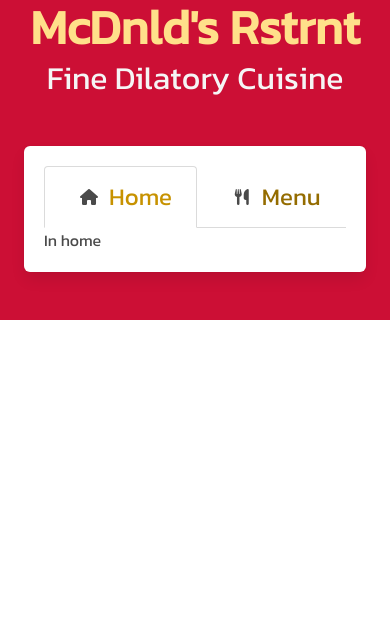
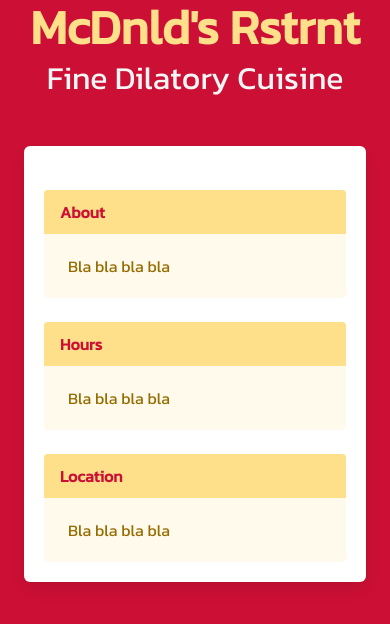
Before and after one commit to open-industry/Restaurant-Template, a React (Create React App) app: page / in a window 390 px wide. Shown: the top 624 px of the page. Built offline with nearby package versions, Linux system fonts and the light colour scheme.

Commit message:
update css breakpoints and component properties

```diff
--- a/src/App.css
+++ b/src/App.css
@@ -5,6 +5,31 @@
   box-sizing: border-box;
 }
 
+/* for Link components */
 .active-font {
   color: #C79200!important;
 }
+
+/* if display is less than or equal to 1023px (less than desktop) */
+@media (max-width: 1023px) {
+  article {
+    width: 100%;
+  }
+
+  /* display for desktop only, hide on mobile */
+  .desktop {
+    display: none!important;
+  }
+}
+
+/* display is greater than or equal to 1024px (desktop only) */
+@media (min-width: 1024px) {
+    article {
+      width: 50%;
+  }
+
+  /* display for mobile only, hide on desktop */
+  .mobile {
+    display: none!important;
+  }
+}
--- a/src/App.js
+++ b/src/App.js
@@ -9,7 +9,7 @@
 
 const navItems = ['Home', 'Menu', 'Contact'];
 
-// icon className selector function for font awesome
+// helper function for font awesome icon className slection based on nav item
 const iconClass = (nav) => {
   switch (nav) {
       case navItems[0]:
@@ -24,8 +24,10 @@
 };
 
 function App() {
+  // state for navbar
   const [activeNav, setActiveNav] = useState(() => navItems[0]);
 
+  // onClick handler for Link component to update activeNav state
   const handleNavClick = (nav) => {
     setActiveNav(pevNav => nav);
   }
@@ -39,7 +41,7 @@
       <main className="section has-background-danger-dark">
         <div className="box">
           <div className="container has-background-white">
-            <div className="tabs is-large is-boxed is-centered">
+            <div className="tabs is-large is-boxed is-centered desktop">
               <ul>
                 {navItems.map((item) => (
                   <li key={item} className={item === activeNav ? "is-active" : null}>
@@ -48,7 +50,7 @@
                       className={item === activeNav ? "active-font" : "has-text-warning-dark"}
                       onClick={() => handleNavClick(item)}
                     >
-                      <span className="icon is-small has-text-grey-dark">
+                      <span className={`icon is-small ${item === activeNav ? 'has-text-danger-dark' : 'has-text-grey-dark'}`}>
                         <i className={`${iconClass(item)} is-size-6`}></i>
                       </span>
                       {item}
--- a/src/components/home.js
+++ b/src/components/home.js
@@ -1,10 +1,34 @@
 import React from 'react';
+import '../App.css';
 
 export default function Home() {
 
   return (
-    <>
-      <h1>In home</h1>
-    </>
+    <div className="is-flex is-flex-direction-column is-align-items-center pt-5">
+      <article className="message is-warning">
+        <div className="message-header has-text-danger-dark">
+          <p>About</p>
+        </div>
+        <div className="message-body">
+          <p>Bla bla bla bla</p>
+        </div>
+      </article>
+      <article className="message is-warning">
+        <div className="message-header has-text-danger-dark">
+          <p>Hours</p>
+        </div>
+        <div className="message-body">
+          <p>Bla bla bla bla</p>
+        </div>
+      </article>
+      <article className="message is-warning">
+        <div className="message-header has-text-danger-dark">
+          <p>Location</p>
+        </div>
+        <div className="message-body">
+          <p>Bla bla bla bla</p>
+        </div>
+      </article>
+    </div>
   );
 };
--- a/src/index.css
+++ b/src/index.css
@@ -7,3 +7,8 @@
   padding: 0;
   margin: 0;
 }
+
+body {
+  min-height: 100vh;
+  background-color: #CC0F35;
+}
```
